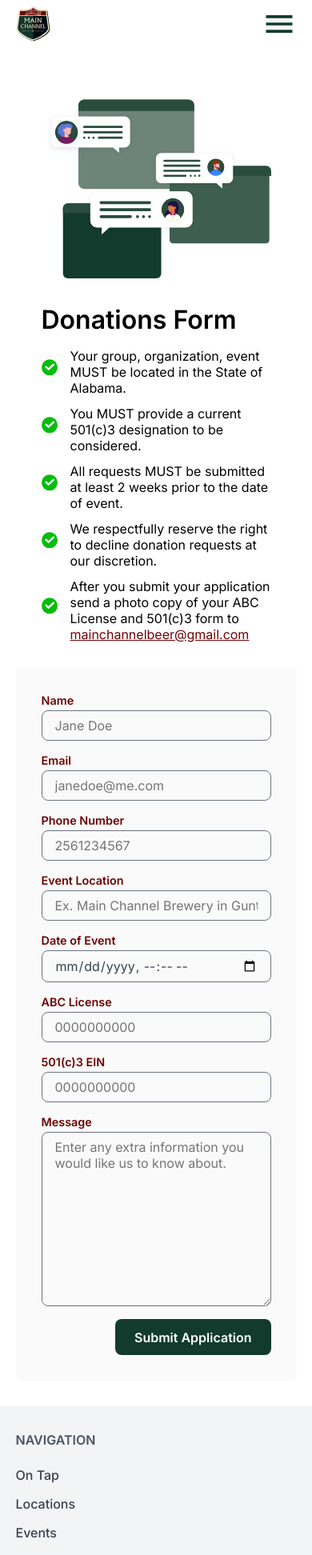
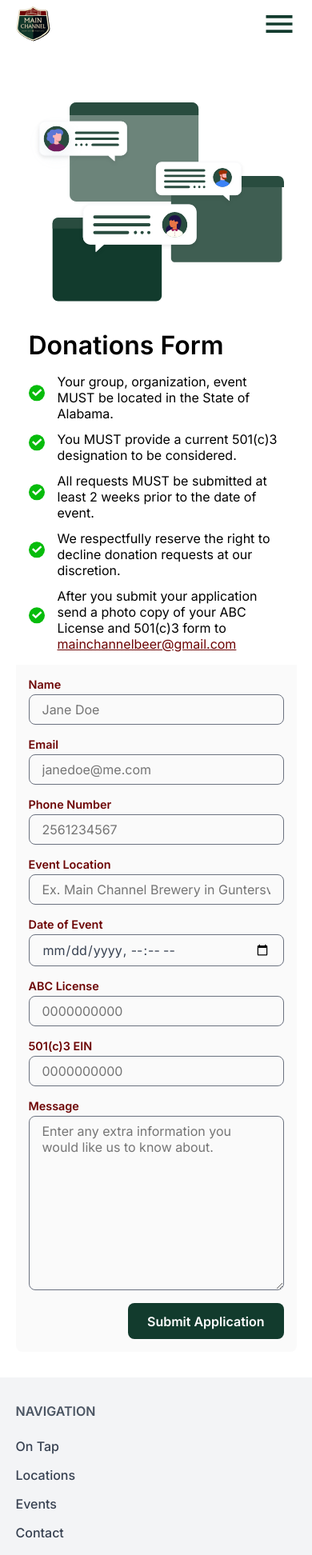
Before and after one commit to edsonjaramillo/mainchannel, a Next.js app: page /donations in a window 390 px wide. Shown: the top 1944 px of the page at 80% size. Built offline with nearby package versions, Linux system fonts and the light colour scheme.

Commit message:
mobile padding fixes

```diff
--- a/styles/contact/_form.scss
+++ b/styles/contact/_form.scss
@@ -10,12 +10,11 @@
   }
 
   &__information {
-    padding: 0 2rem 2rem 2rem;
-    // height: min-content;
+    padding: 0 1rem 1rem 1rem;
   }
 
   &__form {
-    padding: 2rem;
+    padding: clamp(1rem, 2.5vw, 2rem);
     background-color: $contact-form-color;
   }
 
@@ -57,6 +56,10 @@
   @include media('>=md') {
     &__grid {
       grid-template-columns: repeat(2, 1fr);
+    }
+
+    &__information {
+      padding: 0 2rem 2rem 2rem;
     }
   }
 }
--- a/styles/events/_event.scss
+++ b/styles/events/_event.scss
@@ -28,7 +28,7 @@
   }
 
   &--left {
-    width: clamp(6rem, 20vw, 8rem);
+    width: 8rem;
   }
 
   &--middle {
--- a/styles/main.css
+++ b/styles/main.css
@@ -874,7 +874,7 @@
   gap: 0.25rem;
 }
 .event--left {
-  width: clamp(6rem, 20vw, 8rem);
+  width: 8rem;
 }
 .event--middle {
   text-overflow: ellipsis;
@@ -922,10 +922,10 @@
   grid-template-columns: repeat(1, 1fr);
 }
 .contact__information {
-  padding: 0 2rem 2rem 2rem;
+  padding: 0 1rem 1rem 1rem;
 }
 .contact__form {
-  padding: 2rem;
+  padding: clamp(1rem, 2.5vw, 2rem);
   background-color: #fafafa;
 }
 .contact__header {
@@ -960,6 +960,9 @@
 @media (min-width: 768px) {
   .contact__grid {
     grid-template-columns: repeat(2, 1fr);
+  }
+  .contact__information {
+    padding: 0 2rem 2rem 2rem;
   }
 }
 
```
